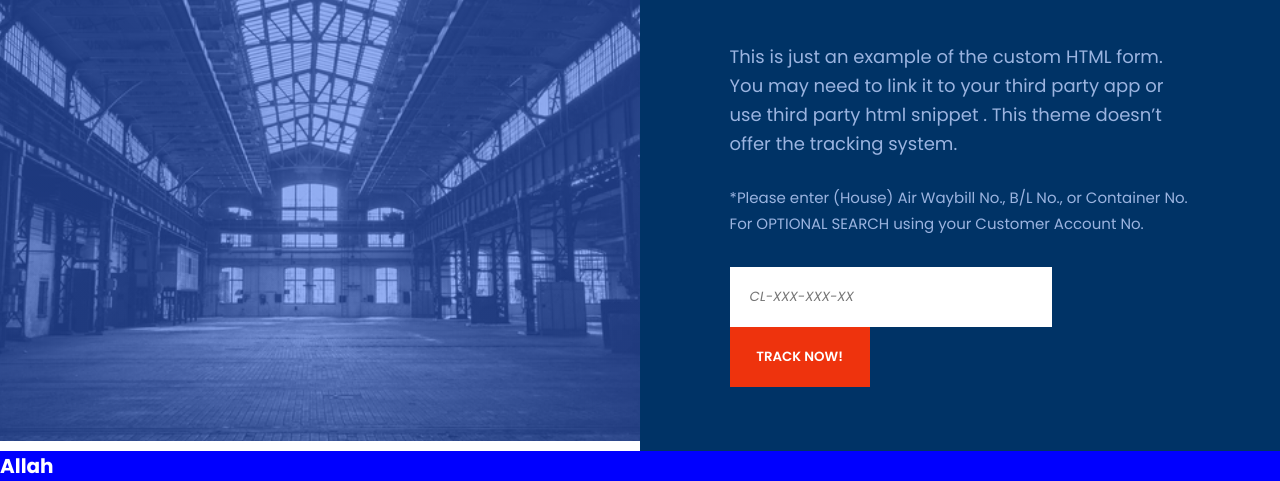
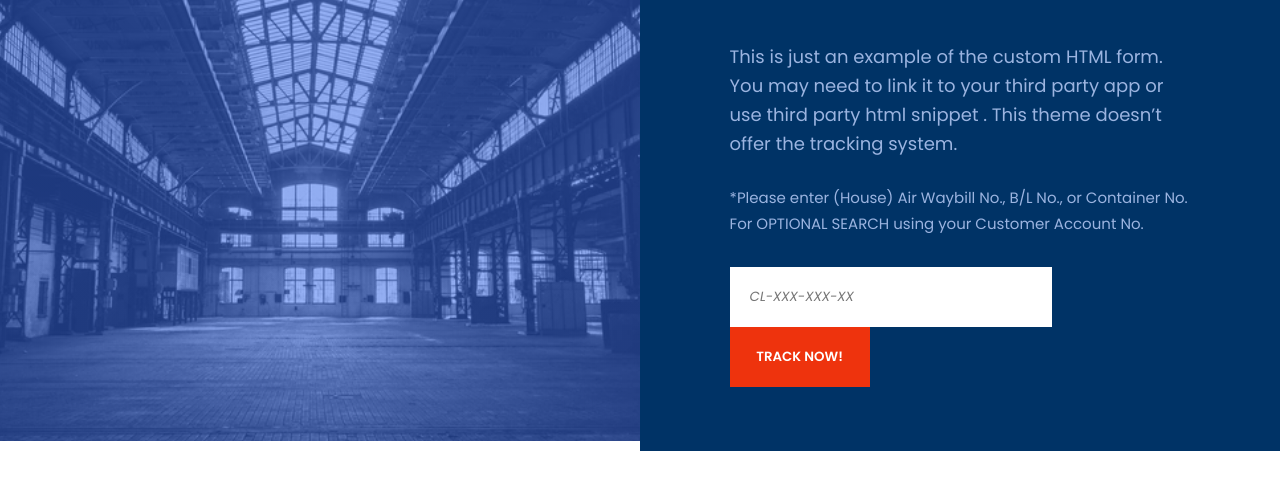
Before and after one commit to Tobless-scripts/FirstCollab, a plain HTML site: page HTML/index.html in a window 1280 px wide. Shown: the part 1962-2443 px from the top of the page. After the commit the page ends 2413 px from the top, so only its background shows below. Drawn offline with Linux system fonts and the light colour scheme.

Commit message:
initial repo

```diff
--- a/CSS/style.css
+++ b/CSS/style.css
@@ -555,8 +555,3 @@ ul li a:hover {
         overflow-x: hidden;
     }
 }
-
-.allah {
-    background-color: blue;
-    color: white;
-}
--- a/HTML/index.html
+++ b/HTML/index.html
@@ -109,9 +109,6 @@
                 <input type="text" name="trackHouse" id="trackingInput" placeholder="CL-XXX-XXX-XX"> <button>TRACK NOW!</button>
             </div>
         </div>
-        <div class="allah">
-            <h1>Allah</h1>
-        </div>
     </main>
 
 </body>
```
